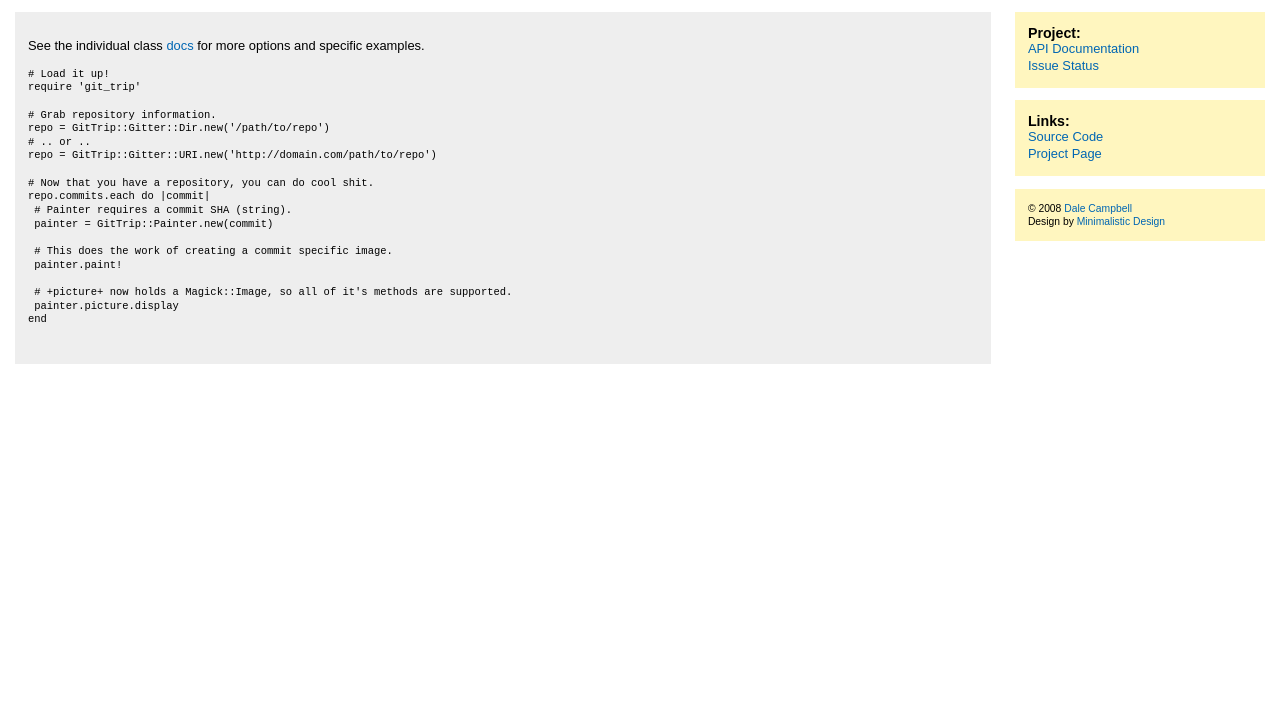
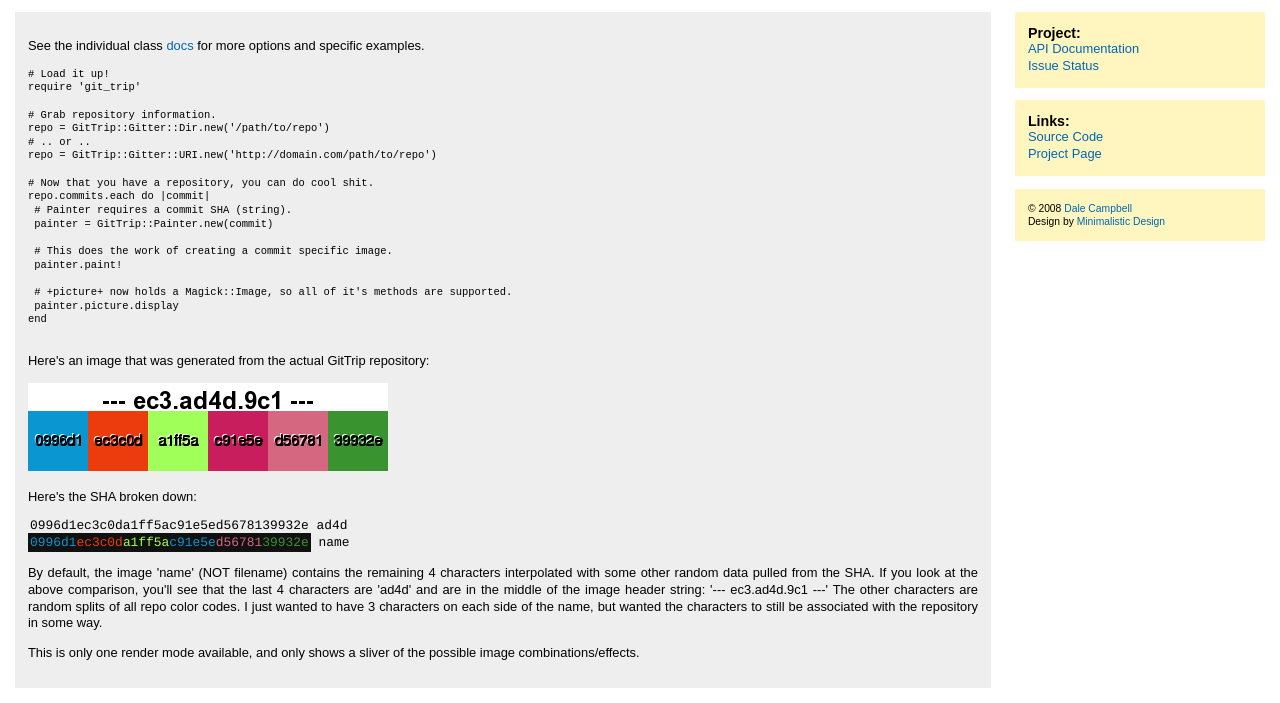
Before and after one commit to Oshuma/git-trip, a plain HTML site: page doc/rubyforge.site/usage.html in a window 1280 px wide. Shown: the part 111-814 px from the top of the page. Drawn offline with Linux system fonts and the light colour scheme.

Commit message:
More of the same.

```diff
--- a/doc/rubyforge.site/usage.html
+++ b/doc/rubyforge.site/usage.html
@@ -46,6 +46,36 @@ repo.commits.each do |commit|
  painter.picture.display
 end
       </pre>
+
+      <p>Here's an image that was generated from the actual GitTrip repository:</p>
+
+      <img src="images/git-trip-example.png" />
+
+      <p>Here's the SHA broken down:</p>
+
+      <p style="font-family: courier;">
+        <span style="color: black; padding: 2px;">
+          0996d1ec3c0da1ff5ac91e5ed5678139932e ad4d<br />
+        </span>
+        <span style="background-color: #111; padding: 2px;">
+          <span style="color: #0996d1">0996d1</span><span style="color: #ec3c0d">ec3c0d</span><span style="color: #a1ff5a">a1ff5a</span><span style="color: #0996d1">c91e5e</span><span style="color: #d56781">d56781</span><span style="color: #39932e">39932e</span></span>
+        name
+      </p>
+
+      <p>
+        By default, the image 'name' (NOT filename) contains the remaining 4 characters
+        interpolated with some other random data pulled from the SHA.  If you look at the
+        above comparison, you'll see that the last 4 characters are 'ad4d' and are in the
+        middle of the image header string: '--- ec3.ad4d.9c1 ---'  The other characters
+        are random splits of all repo color codes.  I just wanted to have 3 characters
+        on each side of the name, but wanted the characters to still be associated with
+        the repository in some way.
+      </p>
+
+      <p>
+        This is only one render mode available, and only shows a sliver of the possible
+        image combinations/effects.
+      </p>
     </div>
 
     <div id="left">
```
Also changed, not shown: doc/rubyforge.site/index.html (+4 -0 lines), README.txt.
